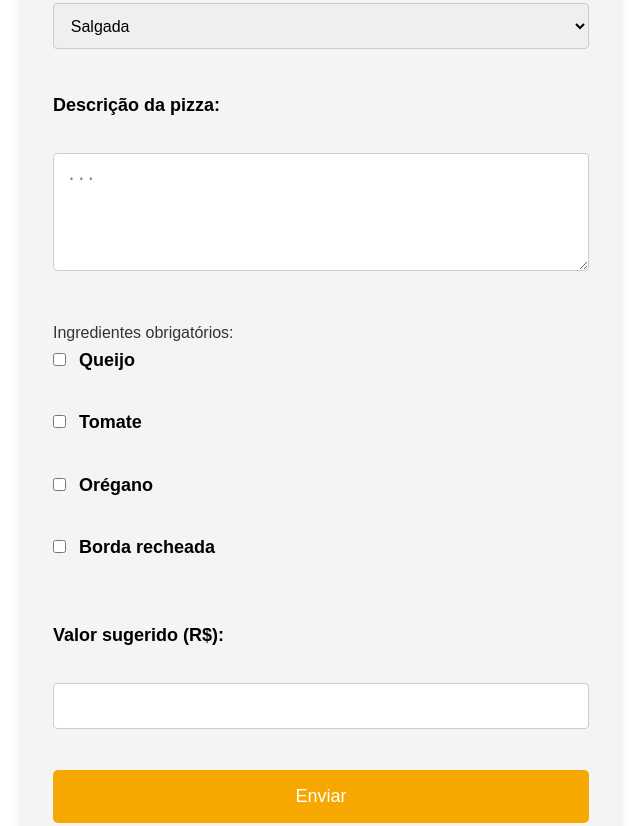
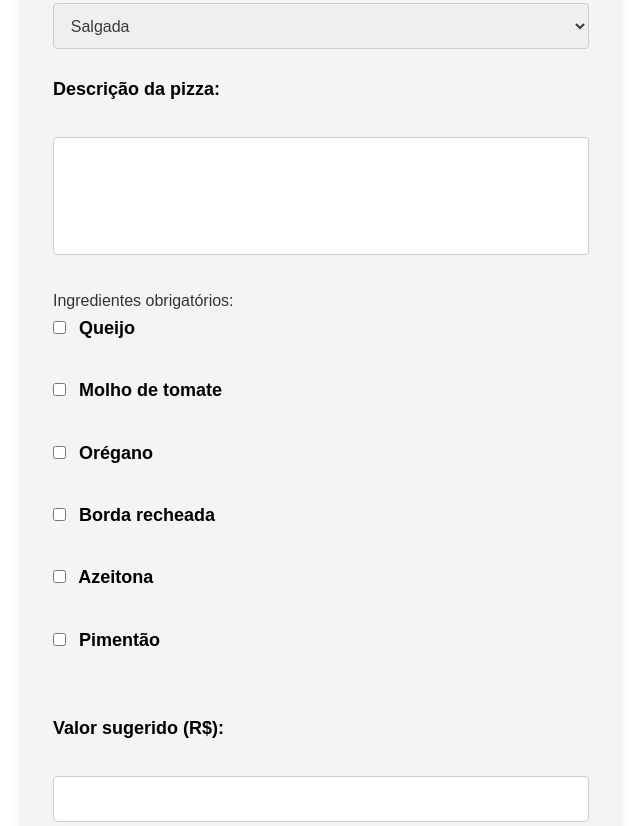
Before and after one commit to inoaaand/Alessio-s, a plain HTML site: page index.html in a window 1280 px wide. Shown: the part 2526-3352 px from the top of the page, without its empty margins (319-959 px from the left). Drawn offline with nearby package versions, Linux system fonts and the light colour scheme.

Commit message:
implementações alessios

```diff
--- a/index.css
+++ b/index.css
@@ -237,6 +237,7 @@ footer {
 .contato-coluna i:hover {
   color: #ff9900;
 }
+
 section form {
   background-color: #f4f4f4;
   padding: 2rem;
@@ -256,32 +257,26 @@ section form label {
 section form select,
 section form textarea,
 section form input[type="number"] {
+  color: #3d3a3a;
   width: 100%;
   padding: 0.8rem;
-  margin-bottom: 1rem;
   border: 1px solid #ccc;
   border-radius: 4px;
   font-size: 16px;
 }
 
 section form textarea {
-  resize: vertical;
+  resize: none;
 }
 
 section form button {
-  background-color: #f6a700;
+  background-color: #007bff;
   color: white;
   font-size: 18px;
   padding: 1rem;
   border: none;
   border-radius: 5px;
-  cursor: pointer;
   width: 100%;
-  transition: background-color 0.3s;
-}
-
-section form button:hover {
-  background-color: #e58f00;
 }
 
 section form p {
--- a/index.html
+++ b/index.html
@@ -130,13 +130,7 @@
         ><br /><br />
 
         <label for="descricao">Descrição da pizza:</label><br />
-        <textarea
-          id="descricao"
-          name="descricao"
-          rows="5"
-          cols="40"
-          placeholder="..."
-        ></textarea
+        <textarea id="descricao" name="descricao" rows="5" cols="40"></textarea
         ><br /><br />
 
         <p>Ingredientes obrigatórios:</p>
@@ -146,7 +140,7 @@
         ><br />
         <label>
           <input type="checkbox" name="ingredientes" value="tomate" />
-          Tomate </label
+          Molho de tomate </label
         ><br />
         <label>
           <input type="checkbox" name="ingredientes" value="orégano" />
@@ -155,14 +149,18 @@
         <label>
           <input type="checkbox" name="ingredientes" value="borda recheada" />
           Borda recheada </label
+        ><br />
+        <label>
+          <input type="checkbox" name="ingredientes" value="azeitona" />
+          Azeitona </label
+        ><br />
+        <label>
+          <input type="checkbox" name="ingredientes" value="pimentão" />
+          Pimentão </label
         ><br /><br />
 
         <label for="valor">Valor sugerido (R$):</label><br />
-        <input
-          type="number"
-          id="valor"
-          name="valor"
-        /><br /><br />
+        <input type="number" id="valor" name="valor" /><br /><br />
 
         <button type="submit">Enviar</button>
       </form>
```
